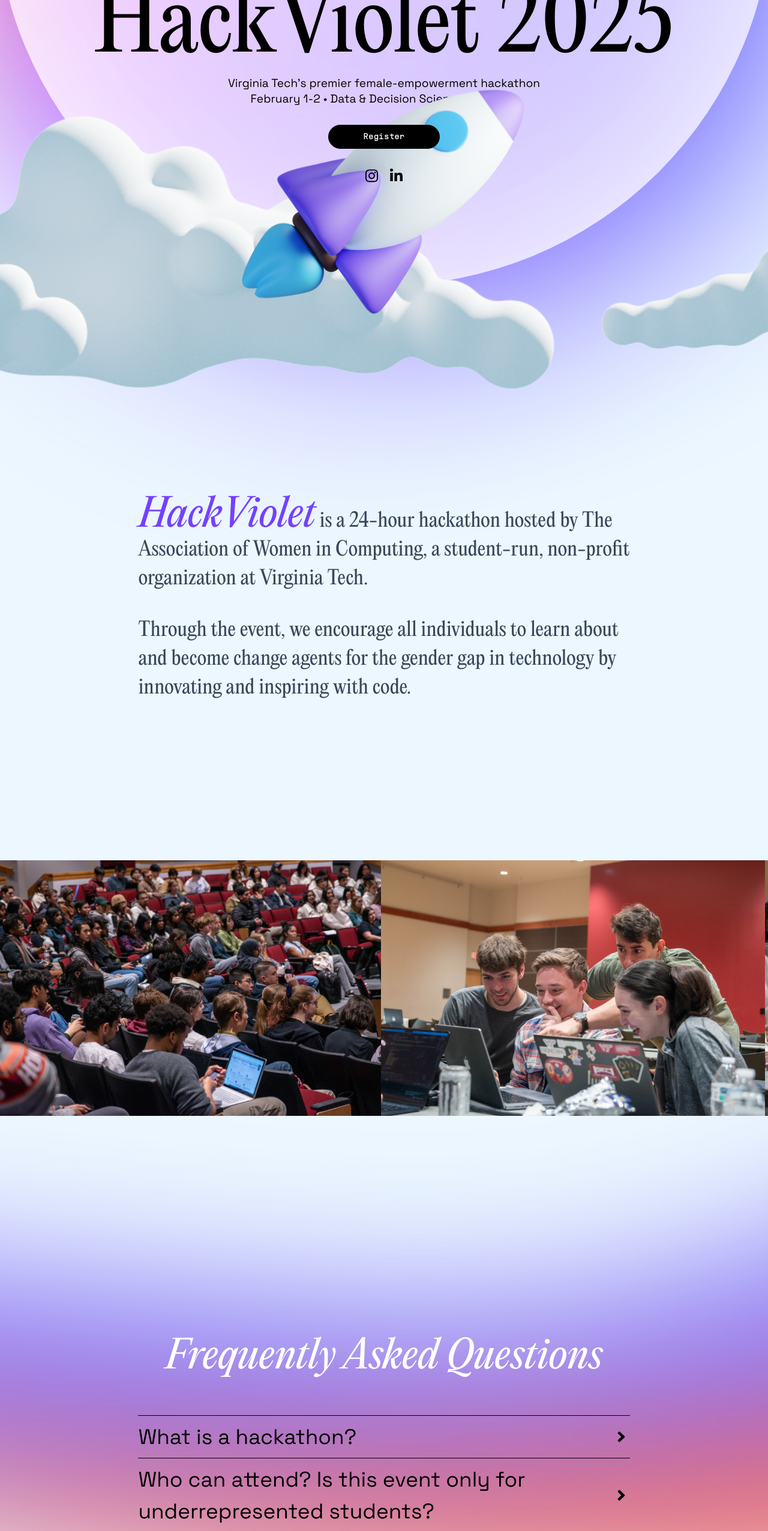
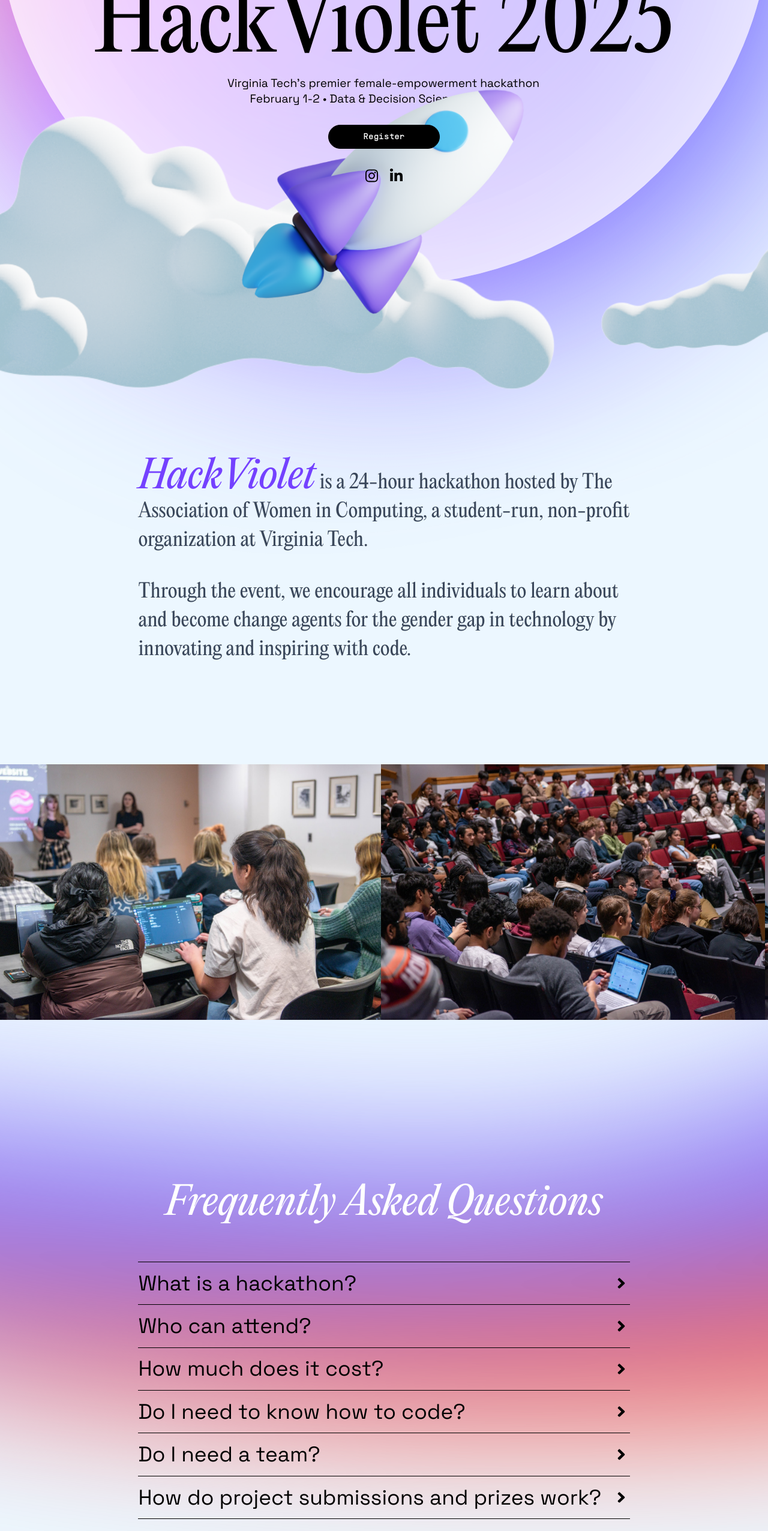
Before and after one commit to Solarlake/hackviolet, a React (Create React App) app: page / in a window 1280 px wide. Shown: the part 220-2772 px from the top of the page at 60% size. Built offline with nearby package versions, Linux system fonts and the light colour scheme.

Commit message:
Added typing effect to text

```diff
--- a/src/component/Gallery.js
+++ b/src/component/Gallery.js
@@ -9,11 +9,11 @@ import hv5 from "../asset/image/gallery/hv5.jpg";
 import hv6 from "../asset/image/gallery/hv6.jpg";
 
 const images = [
+    { src: hv5, alt: "Description of image 5" },
     { src: hv1, alt: "Description of image 1" },
+    { src: hv4, alt: "Description of image 4" },
     { src: hv2, alt: "Description of image 2" },
     { src: hv3, alt: "Description of image 3" },
-    { src: hv4, alt: "Description of image 4" },
-    { src: hv5, alt: "Description of image 5" },
     { src: hv6, alt: "Description of image 6" },
 ];
 
--- a/src/content/faq.json
+++ b/src/content/faq.json
@@ -3,8 +3,8 @@
         "question": "What is a hackathon?",
         "answer": "A hackathon is an exciting, collaborative event where teams of students innovate and code solutions to real-world problems within a limited timeframe. Participants can attend workshops, network with industry professionals, receive mentorship, and enjoy free food and swag while bringing their ideas to life!"    },
     {
-        "question": "Who can attend? Is this event only for underrepresented students?",
-        "answer": "We welcome students of all genders, majors, and backgrounds who are 18 and older. We are not a female (trans and cis)-only event, and there is absolutely no experience necessary!"
+        "question": "Who can attend?",
+        "answer": "We welcome students of all genders, majors, and backgrounds who are 18 and older. HackViolet is a female-empowerment event, but not a female (trans and cis)-only event, and there is absolutely no experience necessary!"
     },
     {
         "question": "How much does it cost?",
@@ -19,15 +19,15 @@
         "answer": "If you plan to submit your project for a prize, you must be in a team of 2-4 people. If you don’t have a team yet, no worries! We'll hold team formation sessions at the start of the event to help you find teammates. Once our Discord server is set up, you'll be able to connect with others there as well!"
     },
     {
-        "question": "How do project submissions work? Are there prizes?",
-        "answer": "Participants can start working on their projects when the hackathon starts. Projects will be submitted on our DevPost page. Judges will score them and winning teams will take home big prizes! More details coming soon."
-    },
-    {
-        "question": "Can I add my project to my resume?",
-        "answer": "Yes! Many participants add their projects to their resumes to showcase their experience and new skills."
+        "question": "How do project submissions and prizes work?",
+        "answer": "Participants can start their projects as soon as the hackathon begins, with submissions made via our DevPost page. Judges will evaluate each project, and top teams will win exciting prizes! Stay tuned for more details."
     },
     {
         "question": "Do you provide travel reimbursements or housing?",
         "answer": "Currently, we are not able to offer travel reimbursements or housing for participants."
+    },
+    {
+        "question": "I have other questions!",
+        "answer": "Feel free to contact us at hackvioletvt@gmail.com"
     }
 ]
--- a/src/page/Home.js
+++ b/src/page/Home.js
@@ -17,8 +17,8 @@ const Home = () => {
                 <div className="header">
                     <h1>HackViolet 2025</h1>
                     <div className="copy">
-                        <p>Virginia Tech's premier female-empowerment hackathon</p>
-                        <p>February 1-2 • Data & Decision Sciences Building</p>
+                        <p className="p1">Virginia Tech's premier female-empowerment hackathon</p>
+                        <p className="p2">February 1-2 • Data & Decision Sciences Building</p>
                     </div>
                     <div className="buttons">
                         {/* <a href="/" className="button button__resources">Resources</a> */}
--- a/src/style/Gallery.scss
+++ b/src/style/Gallery.scss
@@ -14,6 +14,6 @@
     height: auto;
 
     @media (max-width: 900px) {
-        width: 50em;
+        width: 40em;
     }
 }
--- a/src/style/Home.scss
+++ b/src/style/Home.scss
@@ -14,7 +14,7 @@ html {
     @media (max-width: 900px) {
         padding: 0 4%;
     }
-    gap: 14em;
+    gap: 8em;
 
     overflow-x: hidden;
 
@@ -48,20 +48,46 @@ html {
 
             .copy {
                 margin-top: -1.6em;
+                display: flex;
+                flex-direction: column;
+
+                @media (max-width: 900px) {
+                    margin-top: -0.5em;
+                    font-size: 0.8em;
+                }
 
                 p {
                     font-family: "Space Grotesk";
                     font-weight: 400;
                     font-size: 1.2em;
                     line-height: 1.4em;
+
                     @media (max-width: 900px) {
                         font-size: 1em;
                     }
+
+                    overflow: hidden;
+                    white-space: nowrap;
+                    margin: 0 auto;
+                    border-right: 0.15em solid #3A475A;
+                    animation: typing 4s steps(30, end), blink_caret 0.75s step-end infinite;
+
+                    @keyframes typing {
+                        from { width: 0; }
+                        to { width: 100%; }
+                    }
+
+                    @keyframes blink_caret {
+                        from, to { border-color: transparent; }
+                        50% { border-color: #3A475A; }
+                    }
                 }
 
-                @media (max-width: 900px) {
-                    margin-top: -0.5em;
-                    font-size: 0.8em;
+                .p1 {
+                    animation-delay: 0s;
+                }
+                .p2 {
+                    animation-delay: 50ms;
                 }
             }
 
@@ -145,7 +171,7 @@ html {
         bottom: -5em;
         pointer-events: none;
 
-        @media (min-resolution: 1.25dppx) {
+        @media (min-resolution: 1.25dppx) and (max-width: 1360px) {
             width: 100vw;
             height: 50vh;
             bottom: -10vh;
@@ -165,7 +191,7 @@ html {
         width: 100%;
         bottom: 0;
 
-        @media (min-resolution: 1.25dppx) {
+        @media (min-resolution: 1.25dppx) and (max-width: 1360px){
             bottom: -30vh;
         }
         @media (max-width: 900px) {
@@ -177,7 +203,7 @@ html {
             object-fit: cover;
             pointer-events: none;
 
-            @media (min-resolution: 1.25dppx) {
+            @media (min-resolution: 1.25dppx) and (max-width: 1360px) {
                 max-width: 70vw;
                 max-height: 70vh;
             }
@@ -193,15 +219,15 @@ html {
         color: #3A475A;
         padding: 0 8em;
 
-        @media (min-resolution: 1.25dppx) {
-            padding: 4em 2em;
+        @media (min-resolution: 1.25dppx) and (max-width: 1360px) {
+            padding: 0 8em;
         }
         @media (max-width: 900px) {
             padding: 0 2em;
         }
 
         .copy {
-            margin-top: 1em;
+            margin-top: 2em;
             font-family: "PP Editorial New";
             font-size: 2em;
             font-weight: 400;
@@ -295,19 +321,20 @@ html {
 
         .button {
             margin-top: 1.8em;
+            height: 3.8em;
             display: flex;
             justify-content: center;
             align-items: center;
 
             @media (max-width: 900px) {
                 margin-top: 1.1em;
-                column-gap: 1em;
+                height: 2.8em;
             }
 
             &__sponsorship {
                 font-family: "PP Supply Mono";
                 font-weight: 400;
-                font-size: 0.9em;
+                font-size: 1em;
                 text-decoration: none;
 
                 padding: 0.5em 4em;
@@ -323,7 +350,7 @@ html {
                 @media (max-width: 900px) {
                     padding: 0.6em 3em;
                     padding-top: 0.75em;
-                    font-size: 0.8em;
+                    font-size: 0.9em;
                 }
             }
         }
```
Also changed, not shown: src/asset/svg/blob.svg.
